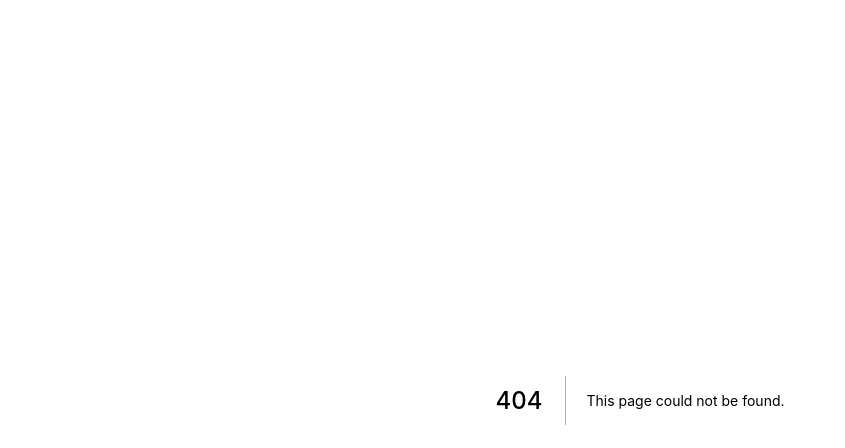
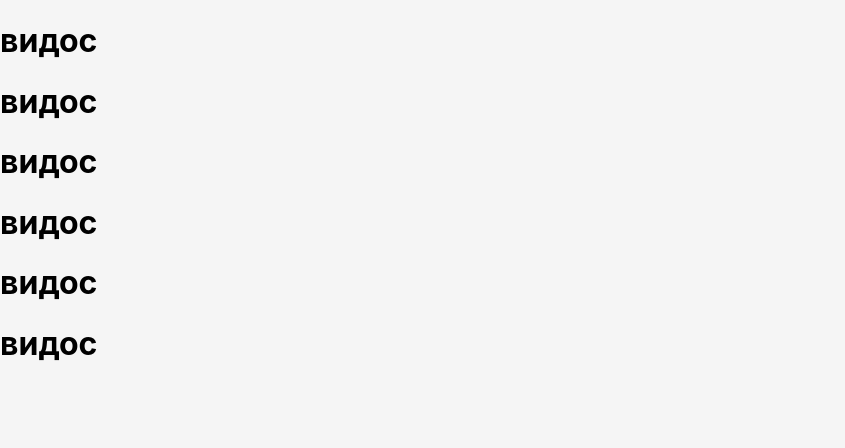
Before and after one commit to jmewader/nextjs-todo, a Next.js app: page /to-buy in a window 1280 px wide. Before the commit this address had no page. Shown: the top 448 px of the page, without its empty margins (0-845 px from the left). Built offline with nearby package versions, Linux system fonts and the light colour scheme.

Commit message:
first start

```diff
--- /dev/null
+++ b/pages/to-buy/index.js
@@ -0,0 +1,14 @@
+const ToBuy = () => {
+    return (
+      <div>
+        <h1>видос</h1>
+        <h1>видос</h1>
+        <h1>видос</h1>
+        <h1>видос</h1>
+        <h1>видос</h1>
+        <h1>видос</h1>
+      </div>
+    );
+  };
+
+  export default ToBuy;
--- a/styles/globals.css
+++ b/styles/globals.css
@@ -1,6 +1,7 @@
 html,
 body {
   padding: 0;
+  background-color: #f5f5f5;
   margin: 0;
   font-family: -apple-system, BlinkMacSystemFont, Segoe UI, Roboto, Oxygen,
     Ubuntu, Cantarell, Fira Sans, Droid Sans, Helvetica Neue, sans-serif;
```
Also changed, not shown: package.json (+5 -2 lines), pages/index.js (+16 -8 lines), pages/to-watch/index.js (added, +14 -0 lines), 1 other file (tests, documents, lock files or other folders).
